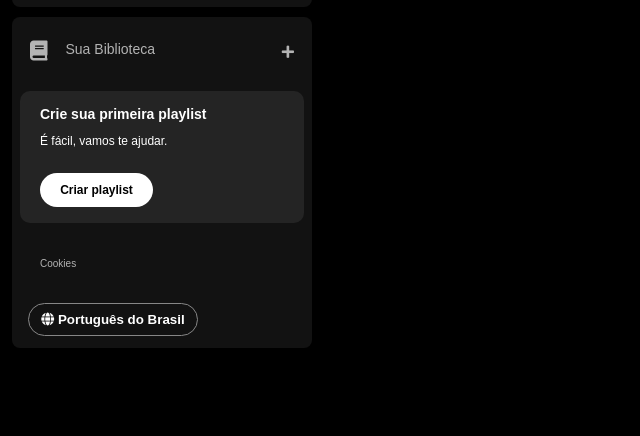
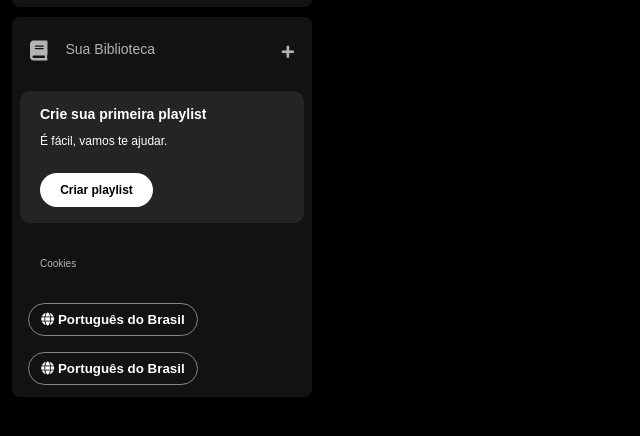
Before and after one commit to LetMellod/LetMellod.github.io, a plain HTML site: page index.html in a window 1280 px wide. Shown: the part 160-596 px from the top of the page, without its empty margins (0-640 px from the left). Drawn offline with Linux system fonts and the light colour scheme.

Commit message:
botão duplicado

```diff
--- a/index.html
+++ b/index.html
@@ -63,7 +63,14 @@
         <span class="fa fa-globe"></span>
         <span>Português do Brasil</span>
     </button>
-</div>
+    </div>
+    <div class="languages">
+        <button class="languages_button">
+            <span class="fa fa-globe"></span>
+            <span>Português do Brasil</span>
+        </button>
+        </div>
+
 </div>
 </div>
 </body>
```
